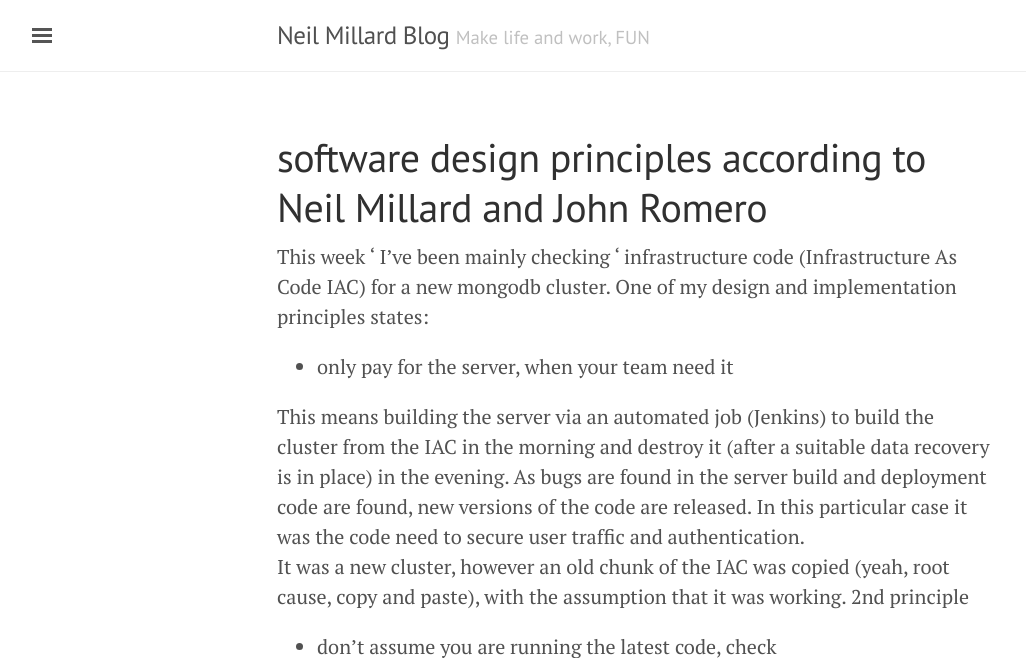
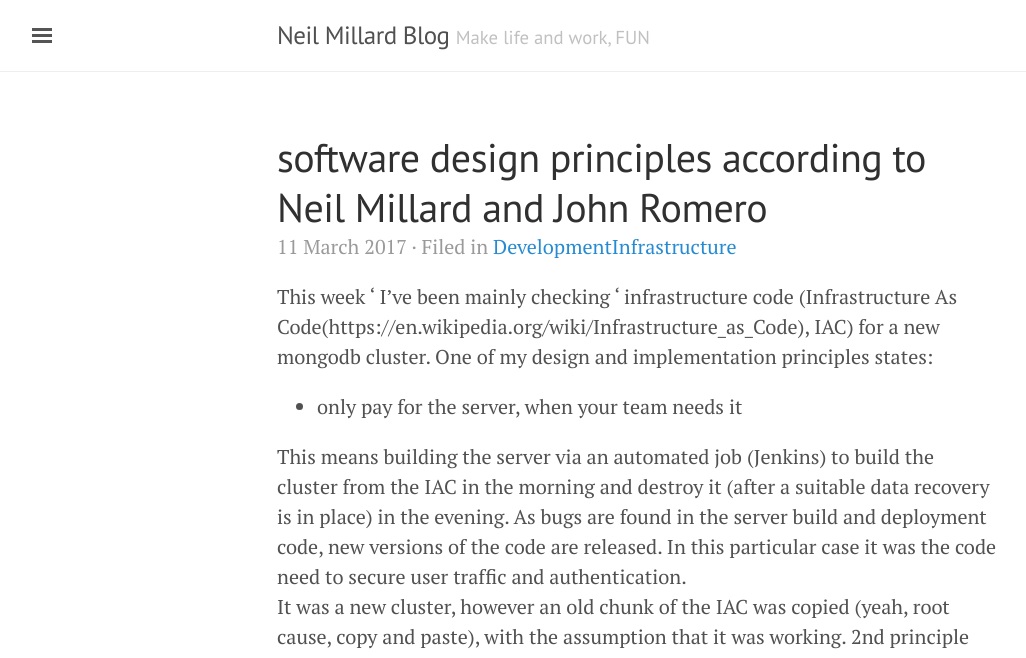
Before and after one commit to neilmillard/neilmillard.github.io, a Jekyll site: the page built from _posts/2017-03-11-software-design-principles.md, in a window 1280 px wide and 900 px high, cut to the strip 0-658 px from the top of the window. Shown: the whole strip, without its empty margins (3-1029 px from the left). Built offline with Jekyll 4.4.1, drawn with Linux system fonts in a browser that asks for light colours; nearby versions of some CDN libraries; comment, search, counter and statistics services are not loaded; some of the changed text lies outside the part shown.

Commit message:
software design principles page fixes,

```diff
--- a/_posts/2017-03-11-software-design-principles.md
+++ b/_posts/2017-03-11-software-design-principles.md
@@ -1,25 +1,25 @@
 ---
-layout: page
+layout: post
 status: publish
 published: true
 title: software design principles according to Neil Millard and John Romero
 author_login: neil
 author_email: neil@neilmillard.com
 categories: [Development, Infrastructure]
-description: John Romero talks at GDC Europe about id software
+description: John Romero talks at GDC Europe about id software and is design and programming principles and Neil shares two of his own about Infrastructure as Code
 tags: [software development, principles, agile]
 comments: true
 ---
-This week ' I've been mainly checking ' infrastructure code (Infrastructure As Code IAC) for a new mongodb cluster. One of my design and implementation principles states:
-* only pay for the server, when your team need it
+This week ' I've been mainly checking ' infrastructure code (Infrastructure As Code(https://en.wikipedia.org/wiki/Infrastructure_as_Code), IAC) for a new mongodb cluster. One of my design and implementation principles states:
+* only pay for the server, when your team needs it
 
 This means building the server via an automated job (Jenkins) to build the cluster from the IAC in the morning and destroy it (after a suitable data recovery is in place) in the evening.
-As bugs are found in the server build and deployment code are found, new versions of the code are released. In this particular case it was the code need to secure user traffic and authentication.
+As bugs are found in the server build and deployment code, new versions of the code are released. In this particular case it was the code need to secure user traffic and authentication.
 It was a new cluster, however an old chunk of the IAC was copied (yeah, root cause, copy and paste), with the assumption that it was working. 2nd principle
 * don't assume you are running the latest code, check
 
 In addition to these 2 principles, following an talk by John Romero at GDC Europe last year, he talked about development of the game classic Doom.
-![Gamers focused on screens](https://upload.wikimedia.org/wikipedia/commons/2/25/Overwatch_(28943036252).jpg)
+![Gamers focused on screens playing Overwatch](https://upload.wikimedia.org/wikipedia/commons/2/25/Overwatch_(28943036252).jpg)
 id software was formed in 1st Feb 1991 by John Romero, John Carmack, Adrian Carmack (no relation to John)and Tom Hall.
 In the first year they created 12 games. During this year, id software were able to create games quickly  due to each of them having 10 years of intense game development and several principles.
 Even though these principles are specific to game development, a lot of these principles apply to any software development.
```
Also changed, not shown: other parts of _posts/2017-03-11-software-design-principles.md (+1 -1 lines).
